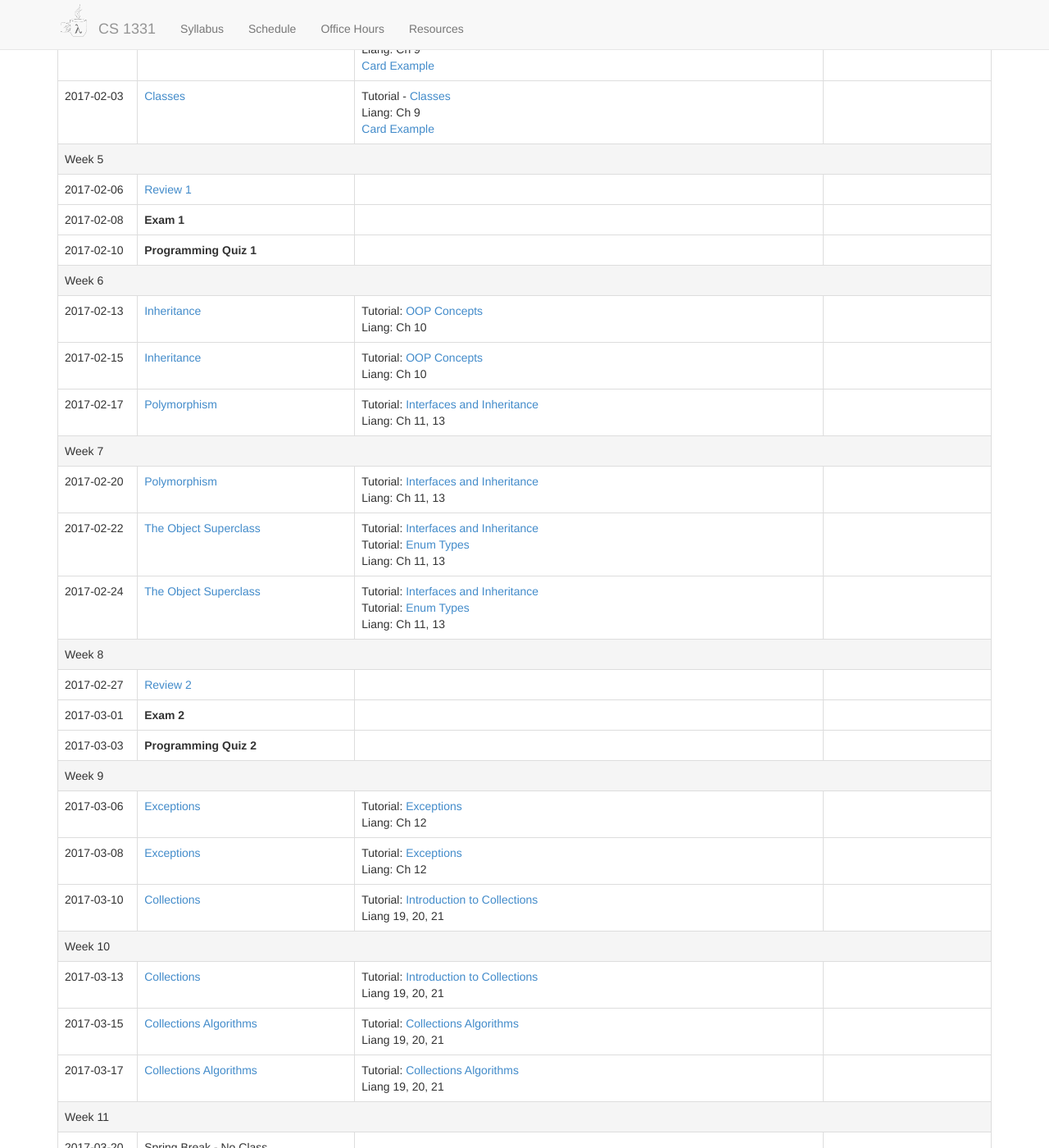
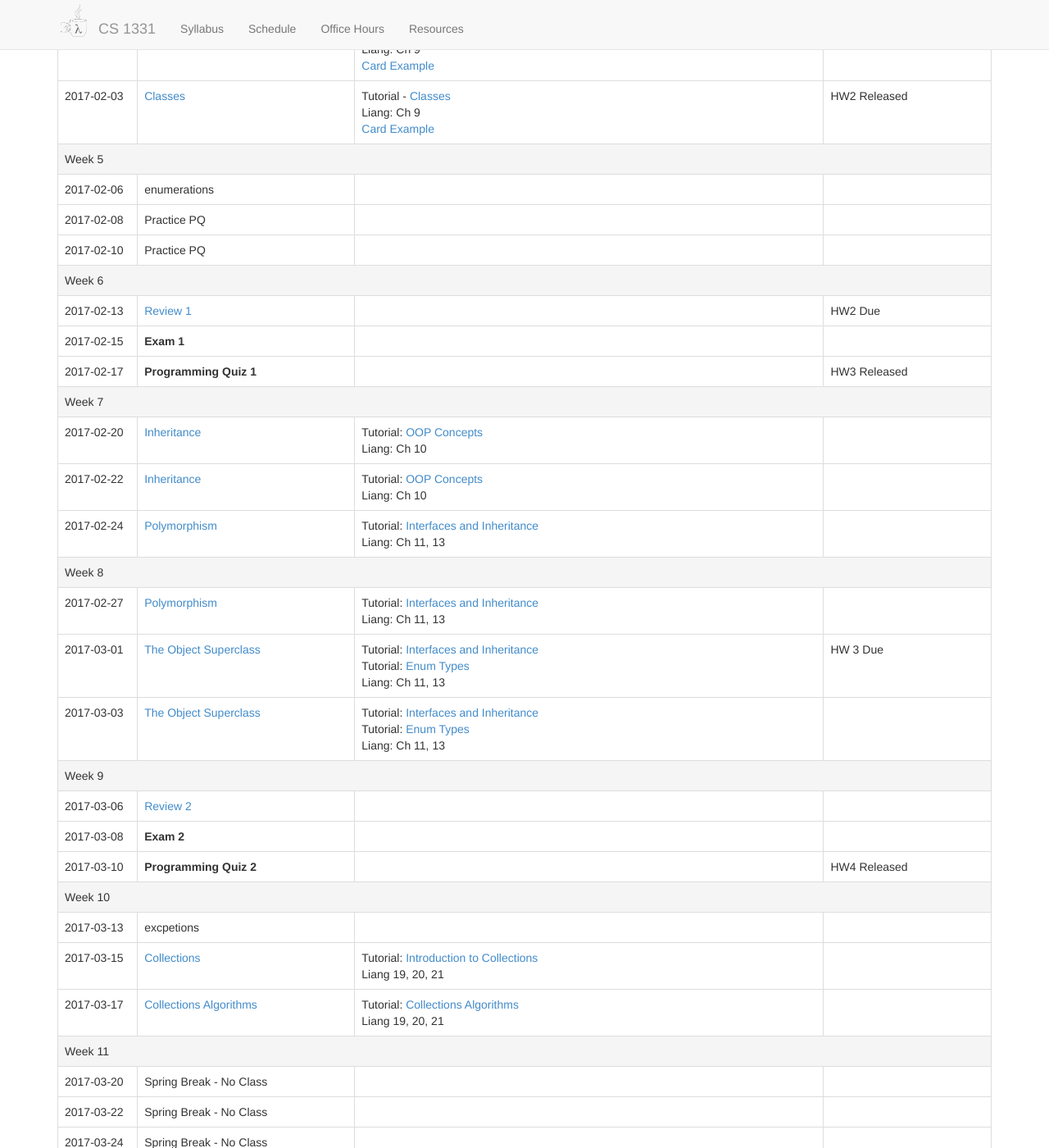
Before and after one commit to cs1331/cs1331.github.io.old, a Jekyll site: the page built from spring2017.html, in a window 1280 px wide and 1400 px high, scrolled down 1447 px. Shown: the whole window at 82% size. Built offline with Jekyll 4.4.1, drawn with Linux system fonts in a browser that asks for light colours; nearby versions of some CDN libraries; some of the changed text lies outside the part shown.

Commit message:
Push bak Exam 1 and 2, add proposed HW schedule

```diff
--- a/spring2017.html
+++ b/spring2017.html
@@ -281,7 +281,7 @@ title: CS 1331 - Spring 2017
       </td>
       <td>
 
-
+        HW2 Released
       </td>
     </tr>
 
@@ -293,7 +293,7 @@ title: CS 1331 - Spring 2017
 
     <tr>
       <td>2017-02-06</td>
-      <td><a href="slides/review1.html">Review 1</a></td>
+      <td>enumerations</td>
       <td>
 
 
@@ -308,7 +308,7 @@ title: CS 1331 - Spring 2017
 
     <tr>
       <td>2017-02-08</td>
-      <td><strong>Exam 1</strong></td>
+      <td>Practice PQ</td>
       <td>
 
 
@@ -323,7 +323,7 @@ title: CS 1331 - Spring 2017
 
     <tr>
       <td>2017-02-10</td>
-      <td><strong>Programming Quiz 1</strong></td>
+      <td>Practice PQ</td>
       <td>
 
 
@@ -342,6 +342,55 @@ title: CS 1331 - Spring 2017
 
     <tr>
       <td>2017-02-13</td>
+      <td><a href="slides/review1.html">Review 1</a></td>
+      <td>
+
+
+      </td>
+      <td>
+
+        HW2 Due
+      </td>
+    </tr>
+
+
+
+    <tr>
+      <td>2017-02-15</td>
+      <td><strong>Exam 1</strong></td>
+      <td>
+
+
+      </td>
+      <td>
+
+
+      </td>
+    </tr>
+
+
+
+    <tr>
+      <td>2017-02-17</td>
+      <td><strong>Programming Quiz 1</strong></td>
+      <td>
+
+
+      </td>
+      <td>
+
+        HW3 Released
+      </td>
+    </tr>
+
+
+
+    <tr class="active"><td colspan="4">Week 7</td></tr>
+
+
+
+    <tr>
+      <td>2017-02-20</td>
       <td><a href="slides/inheritance.pdf">Inheritance</a></td>
       <td>
 
@@ -391,12 +440,12 @@ title: CS 1331 - Spring 2017
 
 
 
-    <tr class="active"><td colspan="4">Week 7</td></tr>
+    <tr class="active"><td colspan="4">Week 8</td></tr>
 
 
 
     <tr>
-      <td>2017-02-20</td>
+      <td>2017-02-27</td>
       <td><a href="slides/polymorphism.pdf">Polymorphism</a></td>
       <td>
 
@@ -413,7 +462,26 @@ title: CS 1331 - Spring 2017
 
 
     <tr>
-      <td>2017-02-22</td>
+      <td>2017-03-01</td>
+      <td><a href="slides/object-superclass.pdf">The Object Superclass</a></td>
+      <td>
+
+        Tutorial: <a href="http://docs.oracle.com/javase/tutorial/java/IandI/index.html">Interfaces and Inheritance</a><br/>
+
+        Tutorial: <a href="http://docs.oracle.com/javase/tutorial/java/javaOO/enum.html">Enum Types</a><br/>
+
+        Liang: Ch 11, 13
+      </td>
+      <td>
+
+        HW 3 Due
+      </td>
+    </tr>
+
+
+
+    <tr>
+      <td>2017-03-03</td>
       <td><a href="slides/object-superclass.pdf">The Object Superclass</a></td>
       <td>
 
@@ -431,31 +499,12 @@ title: CS 1331 - Spring 2017
 
 
 
-    <tr>
-      <td>2017-02-24</td>
-      <td><a href="slides/object-superclass.pdf">The Object Superclass</a></td>
-      <td>
-
-        Tutorial: <a href="http://docs.oracle.com/javase/tutorial/java/IandI/index.html">Interfaces and Inheritance</a><br/>
-
-        Tutorial: <a href="http://docs.oracle.com/javase/tutorial/java/javaOO/enum.html">Enum Types</a><br/>
-
-        Liang: Ch 11, 13
-      </td>
-      <td>
-
-
-      </td>
-    </tr>
-
-
-
-    <tr class="active"><td colspan="4">Week 8</td></tr>
+    <tr class="active"><td colspan="4">Week 9</td></tr>
 
 
 
     <tr>
-      <td>2017-02-27</td>
+      <td>2017-03-06</td>
       <td><a href="slides/review2.pdf">Review 2</a></td>
       <td>
 
@@ -485,8 +534,27 @@ title: CS 1331 - Spring 2017
 
 
     <tr>
-      <td>2017-03-03</td>
+      <td>2017-03-10</td>
       <td><strong>Programming Quiz 2</strong></td>
+      <td>
+
+
+      </td>
+      <td>
+
+        HW4 Released
+      </td>
+    </tr>
+
+
+
+    <tr class="active"><td colspan="4">Week 10</td></tr>
+
+
+
+    <tr>
+      <td>2017-03-13</td>
+      <td>excpetions</td>
       <td>
 
 
@@ -499,88 +567,12 @@ title: CS 1331 - Spring 2017
 
 
 
-    <tr class="active"><td colspan="4">Week 9</td></tr>
-
-
-
     <tr>
-      <td>2017-03-06</td>
-      <td><a href="slides/exceptions.pdf">Exceptions</a></td>
-      <td>
-
-        Tutorial: <a href="http://docs.oracle.com/javase/tutorial/essential/exceptions/">Exceptions</a><br/>
-
-        Liang: Ch 12
-      </td>
-      <td>
-
-
-      </td>
-    </tr>
-
-
-
-    <tr>
-      <td>2017-03-08</td>
-      <td><a href="slides/exceptions.pdf">Exceptions</a></td>
-      <td>
-
-        Tutorial: <a href="http://docs.oracle.com/javase/tutorial/essential/exceptions/">Exceptions</a><br/>
-
-        Liang: Ch 12
-      </td>
-      <td>
-
-
-      </td>
-    </tr>
-
-
-
-    <tr>
-      <td>2017-03-10</td>
+      <td>2017-03-15</td>
       <td><a href="slides/collections.pdf">Collections</a></td>
       <td>
 
         Tutorial: <a href="http://docs.oracle.com/javase/tutorial/collections/intro/index.html">Introduction to Collections</a><br/>
-
-        Liang 19, 20, 21
-      </td>
-      <td>
-
-
-      </td>
-    </tr>
-
-
-
-    <tr class="active"><td colspan="4">Week 10</td></tr>
-
-
-
-    <tr>
-      <td>2017-03-13</td>
-      <td><a href="slides/collections.pdf">Collections</a></td>
-      <td>
-
-        Tutorial: <a href="http://docs.oracle.com/javase/tutorial/collections/intro/index.html">Introduction to Collections</a><br/>
-
-        Liang 19, 20, 21
-      </td>
-      <td>
-
-
-      </td>
-    </tr>
-
-
-
-    <tr>
-      <td>2017-03-15</td>
-      <td><a href="slides/collections-algorithms.pdf">Collections Algorithms</a></td>
-      <td>
-
-        Tutorial: <a href="http://docs.oracle.com/javase/tutorial/collections/algorithms/index.html">Collections Algorithms</a><br/>
 
         Liang 19, 20, 21
       </td>
@@ -692,7 +684,7 @@ title: CS 1331 - Spring 2017
       </td>
       <td>
 
-
+        HW 4 Due
       </td>
     </tr>
 
@@ -709,7 +701,7 @@ title: CS 1331 - Spring 2017
       </td>
       <td>
 
-
+        HW 5 Released
       </td>
     </tr>
 
@@ -859,7 +851,7 @@ title: CS 1331 - Spring 2017
       </td>
       <td>
 
-
+        HW 5 Due
       </td>
     </tr>
 
```
Also changed, not shown: other parts of spring2017.html (+3 -3 lines), 1 other file.
